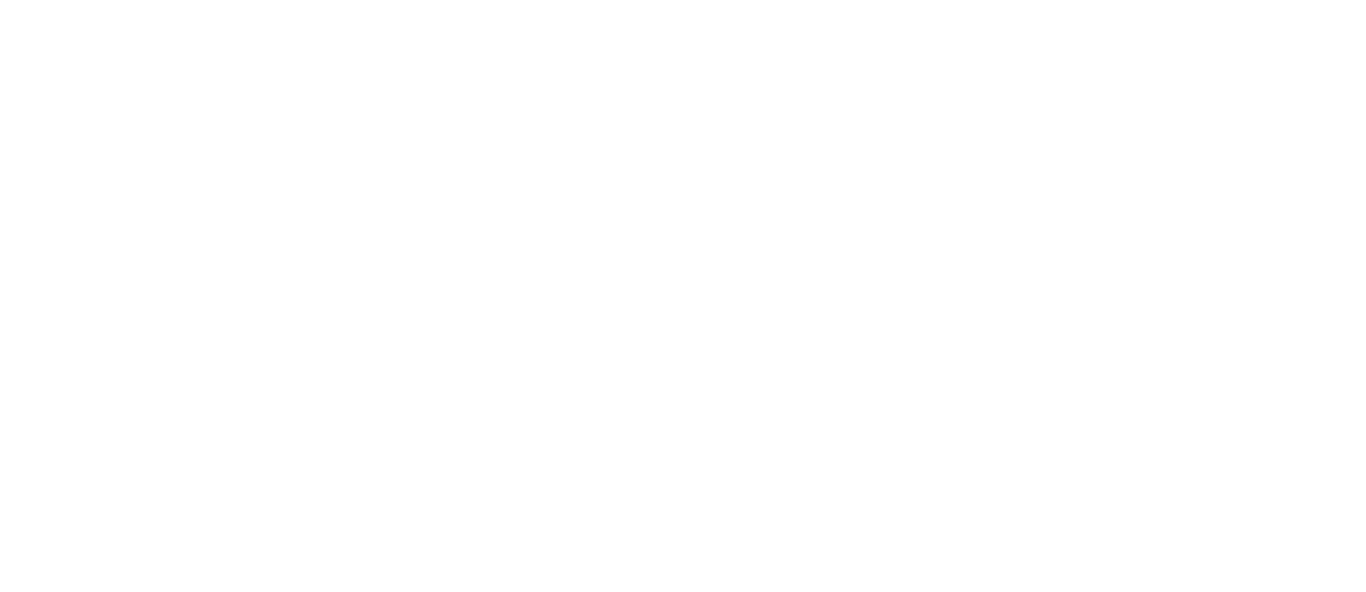
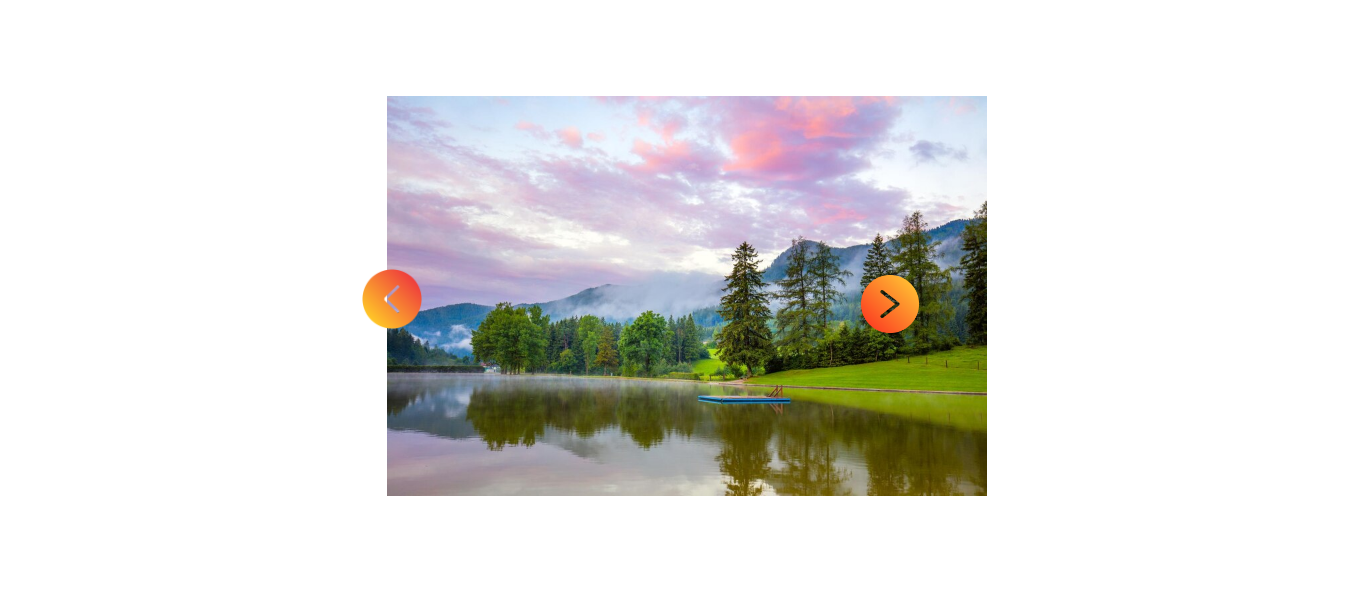
Before and after one commit to ritikshaingle-9/Slideshow, a plain HTML site: page index.html in a window 1280 px wide. Shown: the whole page, 1366 px wide, since content can reach past the window. Drawn offline with Linux system fonts and the light colour scheme.

Commit message:
css html added

```diff
--- a/index.html
+++ b/index.html
@@ -3,9 +3,16 @@
 <head>
     <meta charset="UTF-8">
     <meta name="viewport" content="width=device-width, initial-scale=1.0">
+    <link rel="stylesheet" href="style.css">
     <title>Slideshow</title>
 </head>
 <body>
+    <div class="container">
+        <img src="./images/img-1.jpg" alt="" class="img">
+        <img src="./images/next.png" alt="" class=" icon next">
+        <img src="./images/back.png" alt="" class=" icon prev">
+    </div>
 
+    <script ></script>
 </body>
 </html>
--- /dev/null
+++ b/style.css
@@ -0,0 +1,32 @@
+.container{
+    position: relative;
+}
+.img{
+    height: 400px;
+    width: 600px;
+    margin: 7% 30%;
+    object-fit: cover;
+}
+.icon{
+    height: 60px;
+    width: 60px;
+    position: absolute;
+    cursor: pointer;
+    transition: 0.3s;
+}
+.next{
+    left:67%;
+    top: 45%;
+    height: 70px;
+    width: 70px;
+}
+.next:hover{
+    transform: scale(0.8)translateX(10px);
+}
+.prev{
+    left:28%;
+    top: 45%;
+}
+.prev:hover{
+    transform: scale(0.8)translateX(-10px);
+}
```
Also changed, not shown: images/back.png (added), images/ig-4.jpg (added), images/img-1.jpg (added), images/img-2.jpg (added), images/img-3.jpg (added), images/img-5.jpg (added), images/next.png (added).
